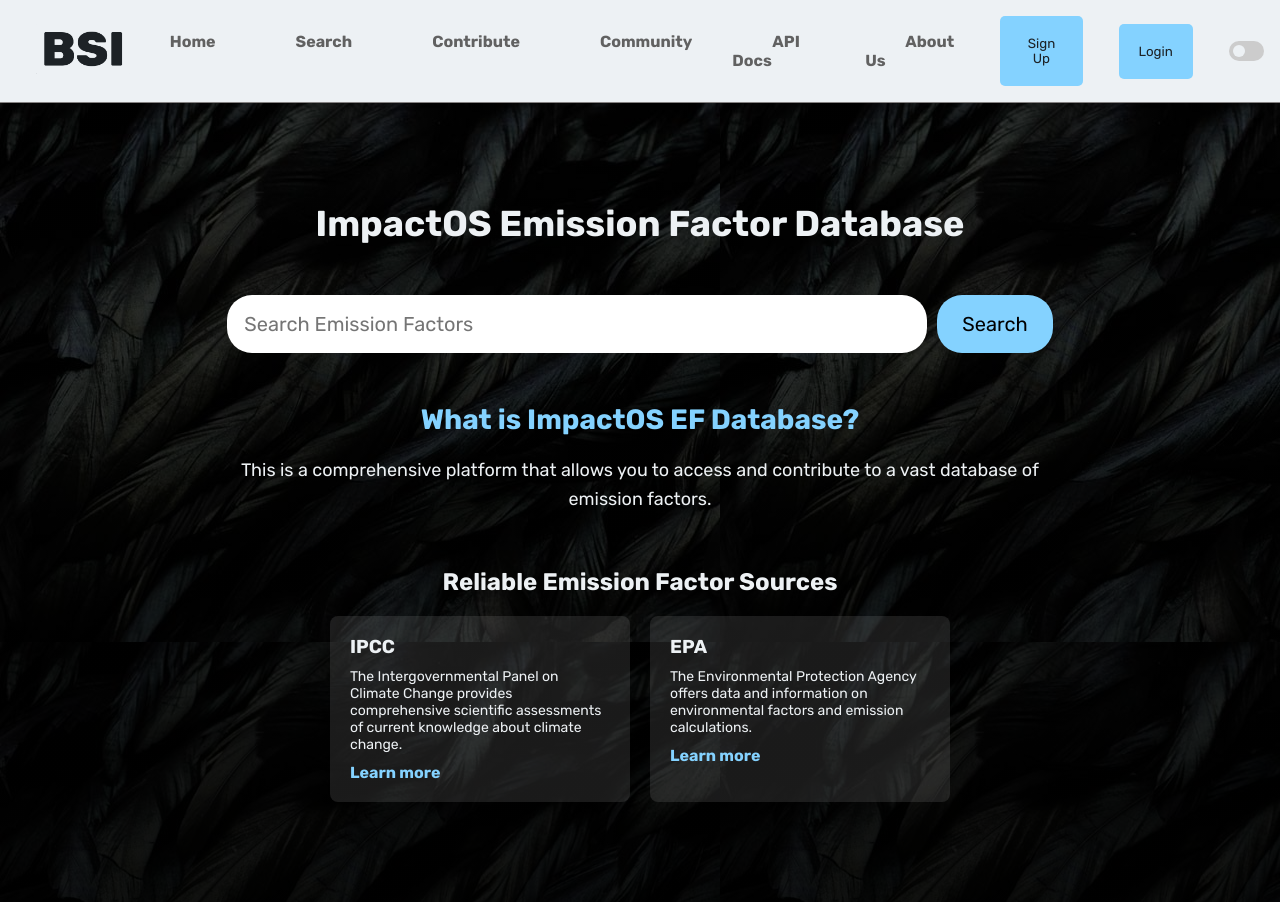
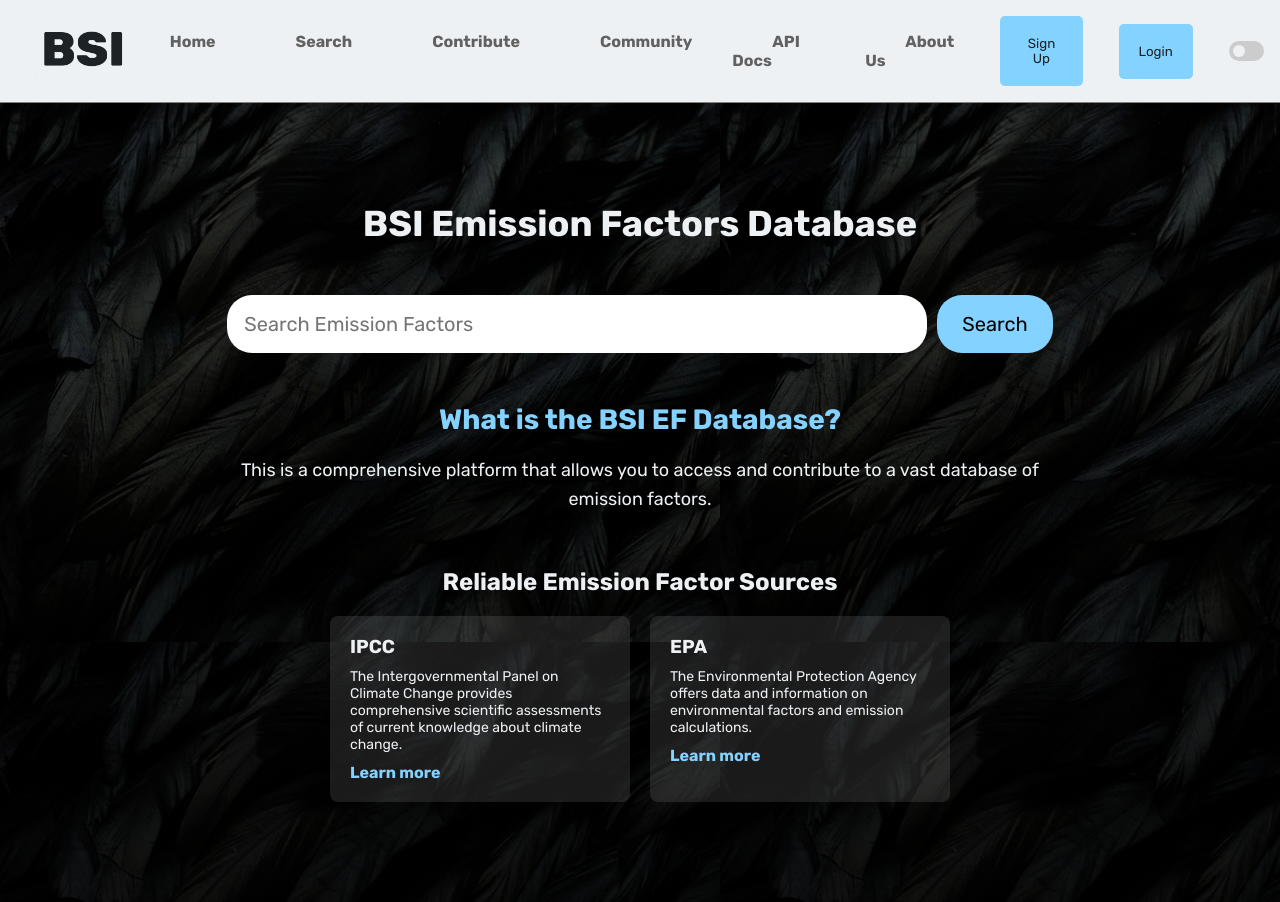
Before and after one commit to vidyawantstobattle/green-beans, a React (Create React App) app: page / in a window 1280 px wide. Built offline with nearby package versions, Linux system fonts and the light colour scheme.

Commit message:
changed headings in home page

```diff
--- a/src/pages/Home/home.js
+++ b/src/pages/Home/home.js
@@ -19,7 +19,7 @@
   return (
     <div className="home">
       <div className="platform-info">
-        <h1>ImpactOS Emission Factor Database</h1>
+        <h1>BSI Emission Factors Database</h1>
       </div>
       <div className="search-bar">
         <input
@@ -31,7 +31,7 @@
         <button onClick={handleSearch}>Search</button>
       </div>
       <div className="additional-info">
-        <h2>What is ImpactOS EF Database?</h2>
+        <h2>What is the BSI EF Database?</h2>
         <p>This is a comprehensive platform that allows you to access and contribute to a vast database of emission factors. </p>
         <br></br>
       </div>
```
